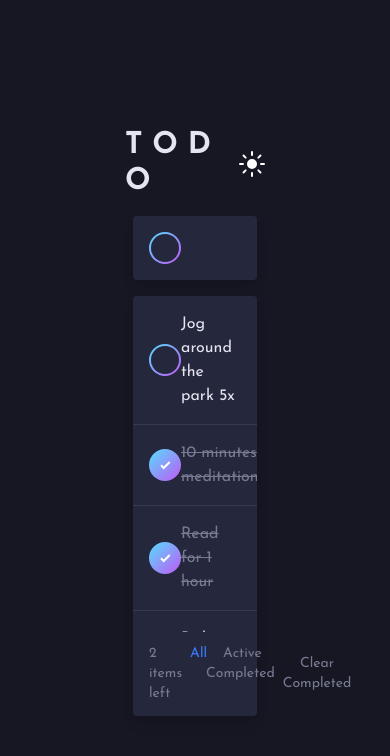
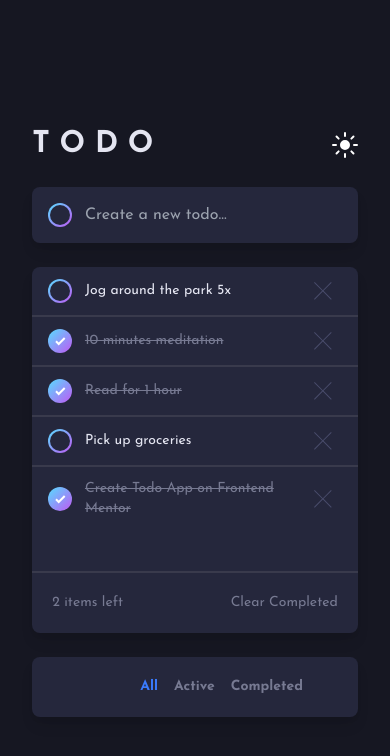
Before and after one commit to afreet-co/todo-app, a Next.js app: page / in a window 390 px wide. Shown: the top 756 px of the page. Built offline with nearby package versions, Linux system fonts and the light colour scheme.

Commit message:
Added Responsiveness

```diff
--- a/src/components/CustomCheckbox.tsx
+++ b/src/components/CustomCheckbox.tsx
@@ -17,19 +17,19 @@ export const CustomCheckbox: FC<CustomCheckboxProps> = ({
   className,
 }) => {
   return (
-    <div className={`flex items-center relative${className ? className : ""}`}>
+    <div className={`flex items-center relative ${className ? className : ""}`}>
       <input
         type="checkbox"
         id={controlId}
         checked={checked}
-        className="opacity-0 absolute h-8 w-8"
+        className="opacity-0 absolute md:h-8 md:w-8 w-6 h-6"
         onChange={onChanged}
       />
-      <div className="rounded-full bg-gradient-to-br from-gradient-from to-gradient-to w-8 h-8 flex justify-center items-center">
+      <div className="rounded-full bg-gradient-to-br from-gradient-from to-gradient-to md:h-8 md:w-8 w-6 h-6 flex justify-center items-center">
         <div
           className={`visible ${
             !checked ? "bg-dark-600" : ""
-          } rounded-full flex h-7 w-7 items-center justify-center transition-all duration-150`}
+          } rounded-full flex md:h-7 md:w-7 w-5 h-5 items-center justify-center transition-all duration-150`}
         >
           {checked ? <Check /> : null}
         </div>
--- /dev/null
+++ b/src/components/Filter/FilterButton.tsx
@@ -0,0 +1,26 @@
+import React, { FC } from "react";
+
+type FilterButtonProps = {
+  text: string;
+  onClick?: () => void;
+  isActive?: boolean;
+};
+
+export const FilterButton: FC<FilterButtonProps> = ({
+  text,
+  isActive,
+  onClick,
+}) => {
+  return (
+    <button
+      onClick={onClick}
+      className={` font-bold ${
+        isActive
+          ? "text-bright-blue cursor-default"
+          : "hover:text-dark-100 cursor-pointer"
+      }`}
+    >
+      {text}
+    </button>
+  );
+};
--- /dev/null
+++ b/src/components/Filter/index.tsx
@@ -0,0 +1,30 @@
+import React, { FC } from "react";
+import { useAppContext } from "../../contexts/AppContext";
+import { FilterButton } from "./FilterButton";
+
+export const Filter: FC<{ onMobile: boolean }> = ({ onMobile }) => {
+  const { setFilter, filter } = useAppContext();
+  return (
+    <div
+      className={` space-x-4 text-dark-300 ${
+        onMobile ? "flex justify-around px-20" : "md:block hidden px-2"
+      } mx-2 md:mx-0`}
+    >
+      <FilterButton
+        text="All"
+        isActive={filter === "all"}
+        onClick={() => setFilter("all")}
+      />
+      <FilterButton
+        text="Active"
+        isActive={filter === "active"}
+        onClick={() => setFilter("active")}
+      />
+      <FilterButton
+        text="Completed"
+        isActive={filter === "completed"}
+        onClick={() => setFilter("completed")}
+      />
+    </div>
+  );
+};
--- a/src/components/TodoFooter.tsx
+++ b/src/components/TodoFooter.tsx
@@ -1,53 +1,17 @@
 import React, { FC, useState } from "react";
 import { useAppContext } from "../contexts/AppContext";
+import { Filter } from "./Filter";
 
 export const TodoFooter: FC = () => {
-  const { itemsLeft, setFilter, filter, clearCompleted } = useAppContext();
+  const { itemsLeft, clearCompleted } = useAppContext();
 
   return (
-    <div className="flex justify-between px-4 py-3 text-dark-300 text-sm">
+    <div className="flex justify-between px-5 md:px-4 py-5 md:py-3 border-t-2 border-solid border-dark-500 md:border-0 text-dark-300 text-sm">
       <div>{itemsLeft} items left</div>
-      <div className="px-2 space-x-4">
-        <FilterButton
-          text="All"
-          isActive={filter === "all"}
-          onClick={() => setFilter("all")}
-        />
-        <FilterButton
-          text="Active"
-          isActive={filter === "active"}
-          onClick={() => setFilter("active")}
-        />
-        <FilterButton
-          text="Completed"
-          isActive={filter === "completed"}
-          onClick={() => setFilter("completed")}
-        />
-      </div>
+      <Filter onMobile={false} />
       <button className={`hover:text-dark-100 `} onClick={clearCompleted}>
         Clear Completed
       </button>
     </div>
   );
 };
-
-type FilterButtonProps = {
-  text: string;
-  onClick?: () => void;
-  isActive?: boolean;
-};
-
-const FilterButton: FC<FilterButtonProps> = ({ text, isActive, onClick }) => {
-  return (
-    <button
-      onClick={onClick}
-      className={
-        isActive
-          ? "text-bright-blue cursor-default"
-          : "hover:text-dark-100 cursor-pointer"
-      }
-    >
-      {text}
-    </button>
-  );
-};
--- a/src/components/TodoItem.tsx
+++ b/src/components/TodoItem.tsx
@@ -14,7 +14,7 @@ export const TodoItem: FC<TodoItemProps> = ({ id, isCompleted, text }) => {
       {filter === "all" ||
       (filter === "active" && !isCompleted) ||
       (filter === "completed" && isCompleted) ? (
-        <div className=" group flex p-4 items-center border-b border-solid border-dark-500 last:border-b-0 ">
+        <div className=" group flex py-3 px-4 items-center border-b-2 md:border-b border-solid border-dark-500 last:border-b-0 ">
           <CustomCheckbox
             checked={isCompleted}
             controlId={"item" + id}
@@ -22,14 +22,14 @@ export const TodoItem: FC<TodoItemProps> = ({ id, isCompleted, text }) => {
             onChanged={() => toggleIsCompleted(id)}
           />
           <p
-            className={` w-7/8 group-hover:w-6/8 ${
+            className={`w-6/8 md:w-7/8 md:group-hover:w-6/8 ${
               isCompleted ? "line-through text-dark-300" : "text-dark-100"
             }`}
           >
             {text}
           </p>
           <button
-            className="group-hover:w-1/8 justify-center hidden group-hover:flex transition-all duration-150"
+            className="w-1/8 md:w-auto md:group-hover:w-1/8 justify-center flex md:hidden md:group-hover:flex transition-all duration-150"
             onClick={() => removeItem(id)}
           >
             <Cross />
--- a/src/pages/index.tsx
+++ b/src/pages/index.tsx
@@ -1,5 +1,6 @@
 import React, { useState } from "react";
 import { CustomCheckbox } from "../components/CustomCheckbox";
+import { Filter } from "../components/Filter";
 import { ThemeSwitcher } from "../components/ThemeSwitcher";
 import { TodoFooter } from "../components/TodoFooter";
 import { TodoItem } from "../components/TodoItem";
@@ -21,15 +22,15 @@ const Index = () => {
   };
 
   return (
-    <div className="flex items-center justify-center h-screen w-screen bg-dark-700 ">
-      <div className=" w-2/5 p-2 space-y-4">
-        <div className="flex justify-between items-center">
+    <div className="flex items-center justify-center h-screen w-screen bg-dark-700 md:text-base text-sm">
+      <div className="w-11/12 md:w-2/5 p-2 space-y-6 md:space-y-4">
+        <div className="flex justify-between items-center px-2 :px-2">
           <span className="text-3xl text-dark-100 font-bold">T O D O</span>
           <ThemeSwitcher />
         </div>
         <form
           onSubmit={handleSubmit}
-          className="flex mt-4 mx-2 p-4 items-center bg-dark-600 rounded shadow-lg"
+          className="flex mt-4 mx-2 p-4 items-center bg-dark-600 rounded-lg md:rounded shadow-lg"
         >
           <CustomCheckbox
             checked={checked}
@@ -38,20 +39,24 @@ const Index = () => {
             className="w-1/8"
           />
           <input
-            className="w-7/8 bg-dark-600 text-dark-100 text-xl focus:outline-none caret-blue-500"
+            className="w-7/8 bg-dark-600 text-dark-100 text-base sm:text-xl focus:outline-none caret-blue-500"
             type="text"
+            placeholder="Create a new todo..."
             value={text}
             onChange={(e) => setText(e.target.value)}
           />
         </form>
-        <div className="mx-2 bg-dark-600 rounded shadow-lg">
-          <div className="h-81 overflow-auto">
+        <div className="mx-2 bg-dark-600 rounded-lg md:rounded shadow-lg">
+          <div className="h-76 overflow-auto">
             {todos.map((item) => (
               <TodoItem key={item.id} {...item} />
             ))}
           </div>
           <TodoFooter />
         </div>
+        <div className="mx-2 bg-dark-600 rounded-lg md:rounded shadow-lg px-5 md:px-4 py-5 md:py-3 block md:hidden">
+          <Filter onMobile={true} />
+        </div>
       </div>
     </div>
   );
--- a/tailwind.config.js
+++ b/tailwind.config.js
@@ -35,7 +35,7 @@ module.exports = {
         },
       },
       height: {
-        81: "21rem",
+        76: "19rem",
       },
       width: {
         "1/8": "12.5%",
```
